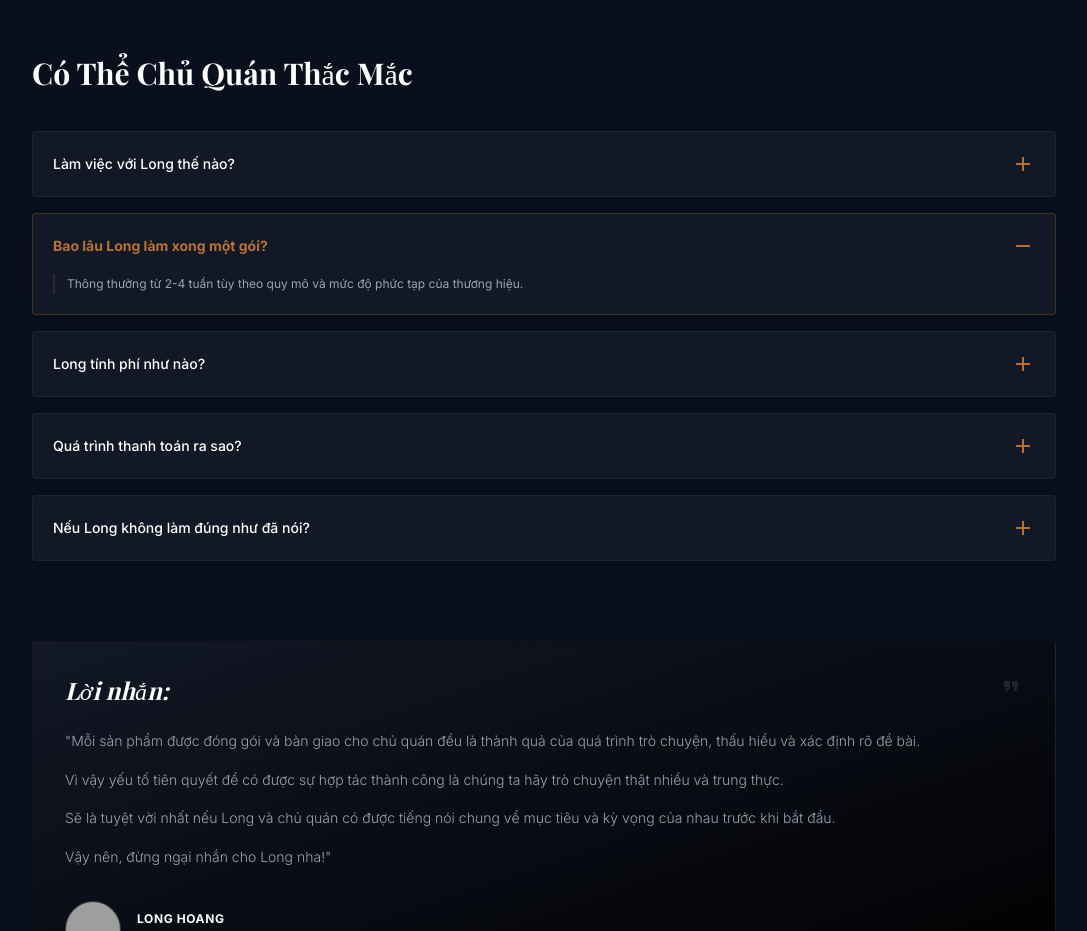
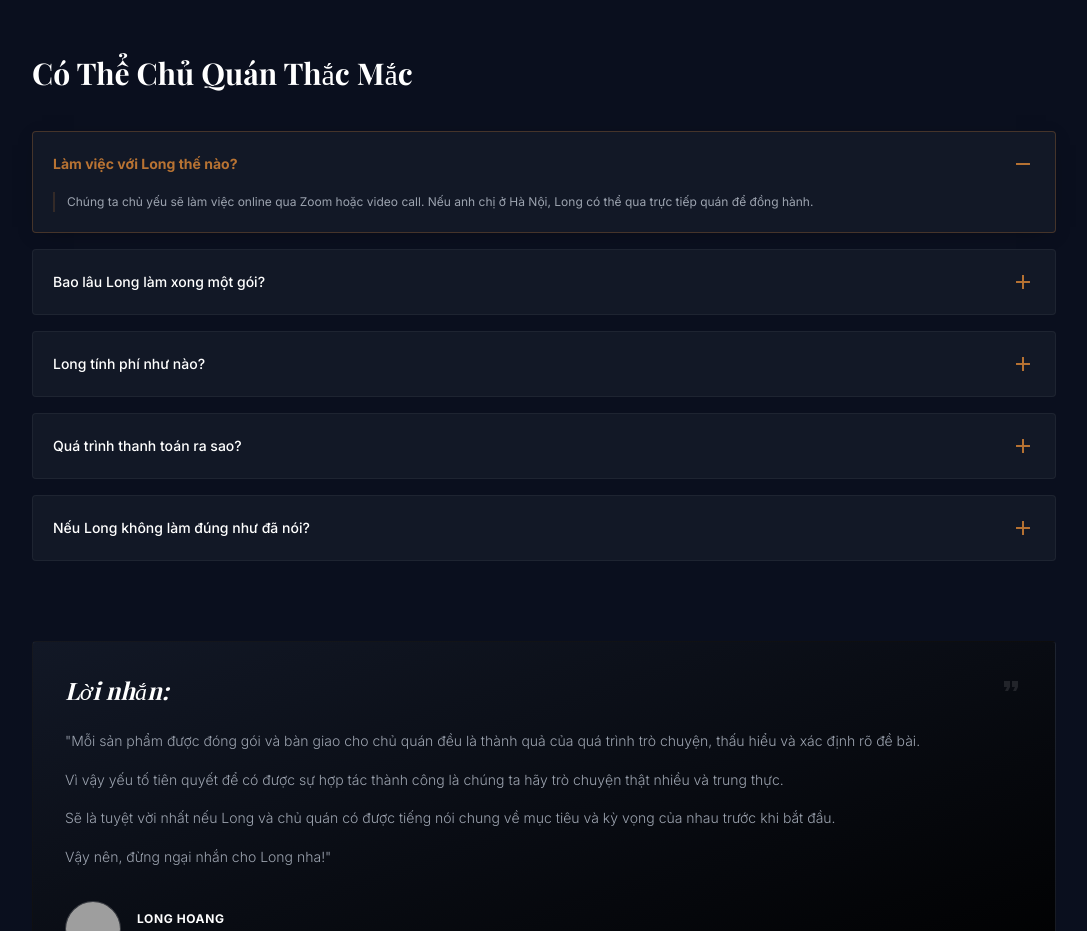
Before and after one commit to Longhoang249/longhoangfnb, a React (Vite) app: page /product/goi-dong-goi-thuong-hieu in a window 1280 px wide. Shown: the part 4120-5051 px from the top of the page, without its empty margins (96-1183 px from the left). Built offline with nearby package versions, Linux system fonts and the light colour scheme; grey boxes are pictures that could not be loaded; a web font is replaced by a local one.

Commit message:
fix: Set first FAQ item to be open by default

```diff
--- a/src/components/BrandPackagingPage.tsx
+++ b/src/components/BrandPackagingPage.tsx
@@ -2,7 +2,7 @@ import React, { useState, useEffect } from 'react';
 import { Link } from 'react-router-dom';
 
 const BrandPackagingPage: React.FC = () => {
-    const [openFaqIndex, setOpenFaqIndex] = useState<number | null>(1);
+    const [openFaqIndex, setOpenFaqIndex] = useState<number | null>(0);
     const [activeContact, setActiveContact] = useState<'facebook' | 'tiktok' | 'gmail' | 'phone' | null>(null);
 
     useEffect(() => {
```
Also changed, not shown: 1 other file (tests, documents, lock files or other folders).
